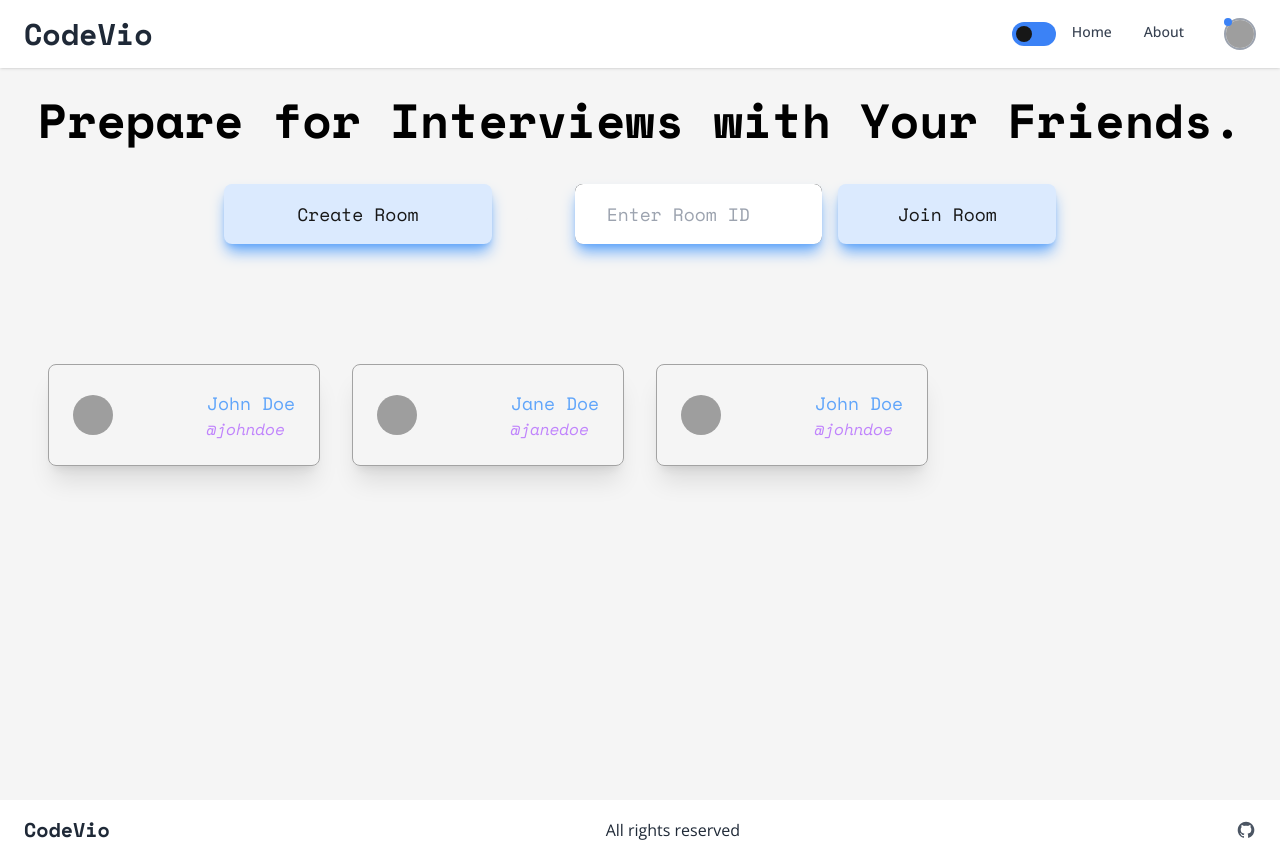
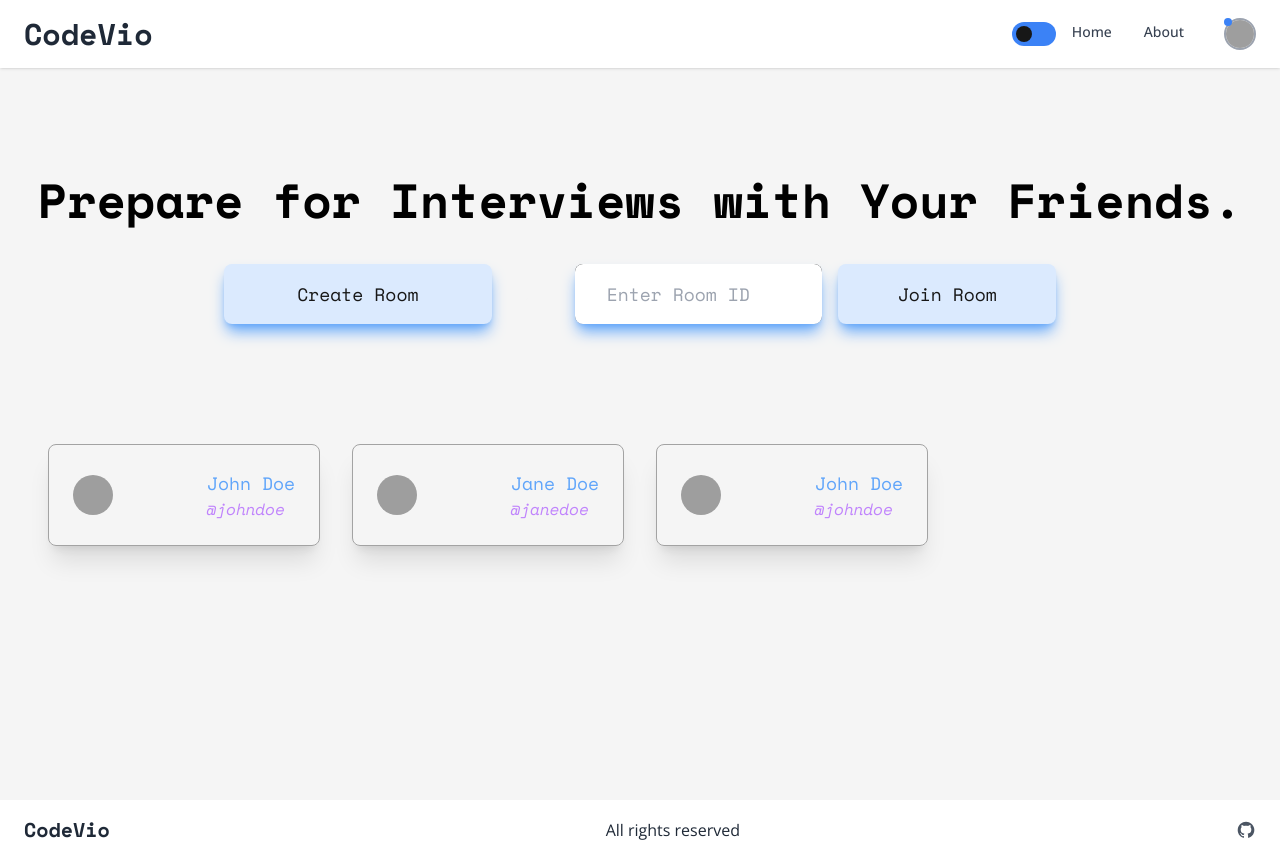
Before and after one commit to pawankm21/codevio, a Next.js app: page / in a window 1280 px wide. Built offline with nearby package versions, Linux system fonts and the light colour scheme; no server answers; grey boxes are pictures that could not be loaded.

Commit message:
fix layout

```diff
--- a/layout/base.jsx
+++ b/layout/base.jsx
@@ -5,7 +5,7 @@ import Navbar from "../components/navbar";
 import Footer from "../components/footer";
 export default function BaseLayout({children}) {
   return (
-    <div className={`${styles.container}`} id="container">
+    <div className={styles.container} id="container">
       <Head>
         <title>Codevio | Collaborate</title>
         <meta
--- a/layout/base.module.css
+++ b/layout/base.module.css
@@ -2,15 +2,15 @@
   width: 100%;
   margin: 0;
   padding: 0;
-  height: fit-content;
-  position: relative;
+  min-height: 100vh;
+  margin: 0;
+  padding: 0;
+  margin-bottom: -10px;
 
 }
 
 .main {
   width: 100%;
+  background-color: #f5f5f5;
   min-height: 100vh;
- background-blend-mode: color-burn;
-  background-color: #f5f5f5;
-
 }
--- a/pages/index.js
+++ b/pages/index.js
@@ -60,8 +60,8 @@ export default function Home() {
   ];
 
   return (
-    <div className="w-full h-full dark:bg-neutral-900">
-      <div className="w-full p-4 text-center mx-auto">
+    <div className="w-full min-h-[100vh] dark:bg-neutral-900 overflow-y-auto">
+      <div className="w-full p-4 pt-24 text-center mx-auto">
         <h1 className="text-5xl font-bold dark:text-white mt-20 font-mono">
           Prepare for Interviews with Your Friends.
         </h1>
```
